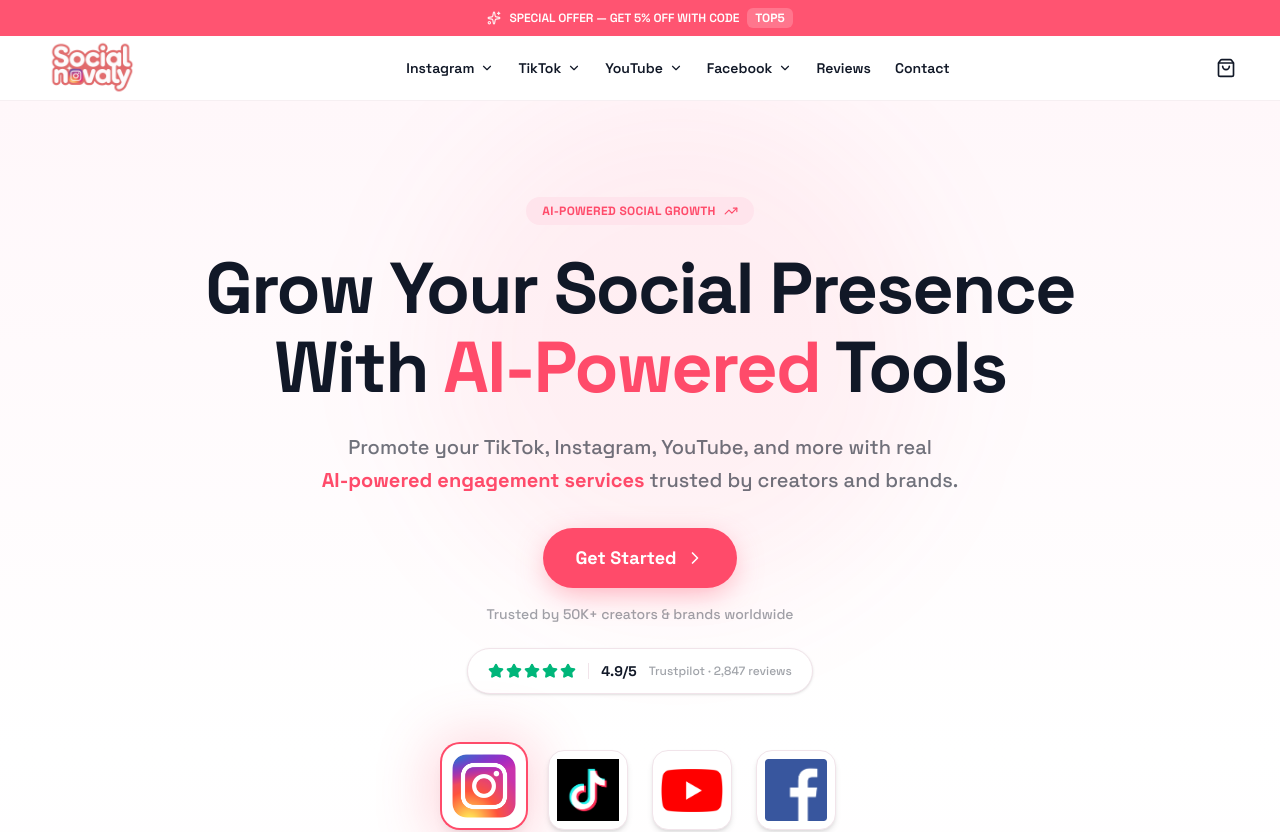
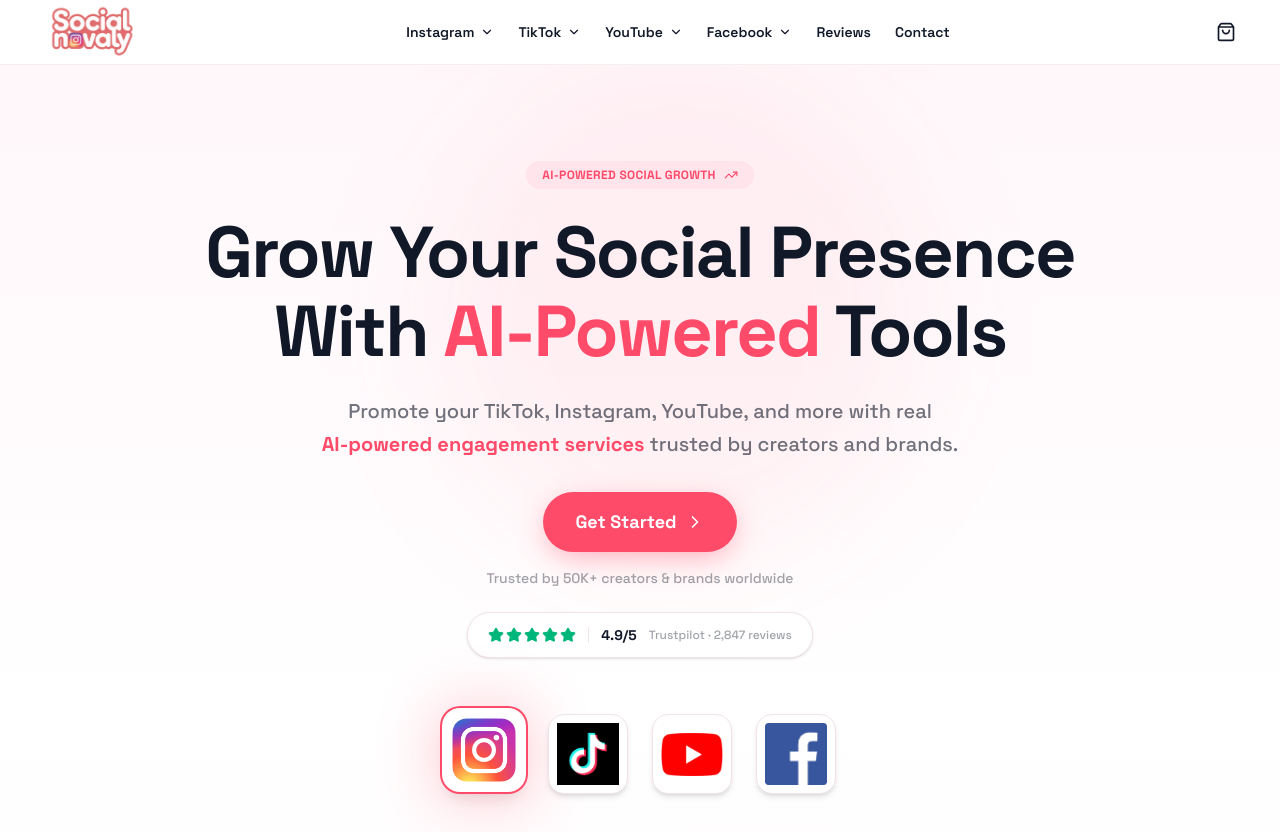
Before and after one commit to socialoura/socialoura-en, a Next.js app in the folder socialoura-app/: page / in a window 1280 px wide. Shown: the top 832 px of the page. Built offline with nearby package versions, Linux system fonts and the light colour scheme.

Commit message:
amélioration site

```diff
--- a/socialoura-app/src/components/Navbar.tsx
+++ b/socialoura-app/src/components/Navbar.tsx
@@ -76,16 +76,6 @@
 
   return (
     <>
-      {/* Promo bar — compact rose */}
-      <div className="bg-[#FF4B6A]/95 text-white text-center py-2 px-4">
-        <div className="flex items-center justify-center gap-2 text-xs font-semibold">
-          <Sparkles className="w-3.5 h-3.5 animate-pulse" />
-          <span className="hidden sm:inline">SPECIAL OFFER — GET 5% OFF WITH CODE</span>
-          <span className="sm:hidden">5% OFF CODE</span>
-          <span className="px-2 py-0.5 bg-white/20 rounded-md font-mono font-bold">TOP5</span>
-        </div>
-      </div>
-
       {/* Navbar */}
       <nav className={`sticky top-0 z-50 transition-all duration-300 ${
         scrolled
```
